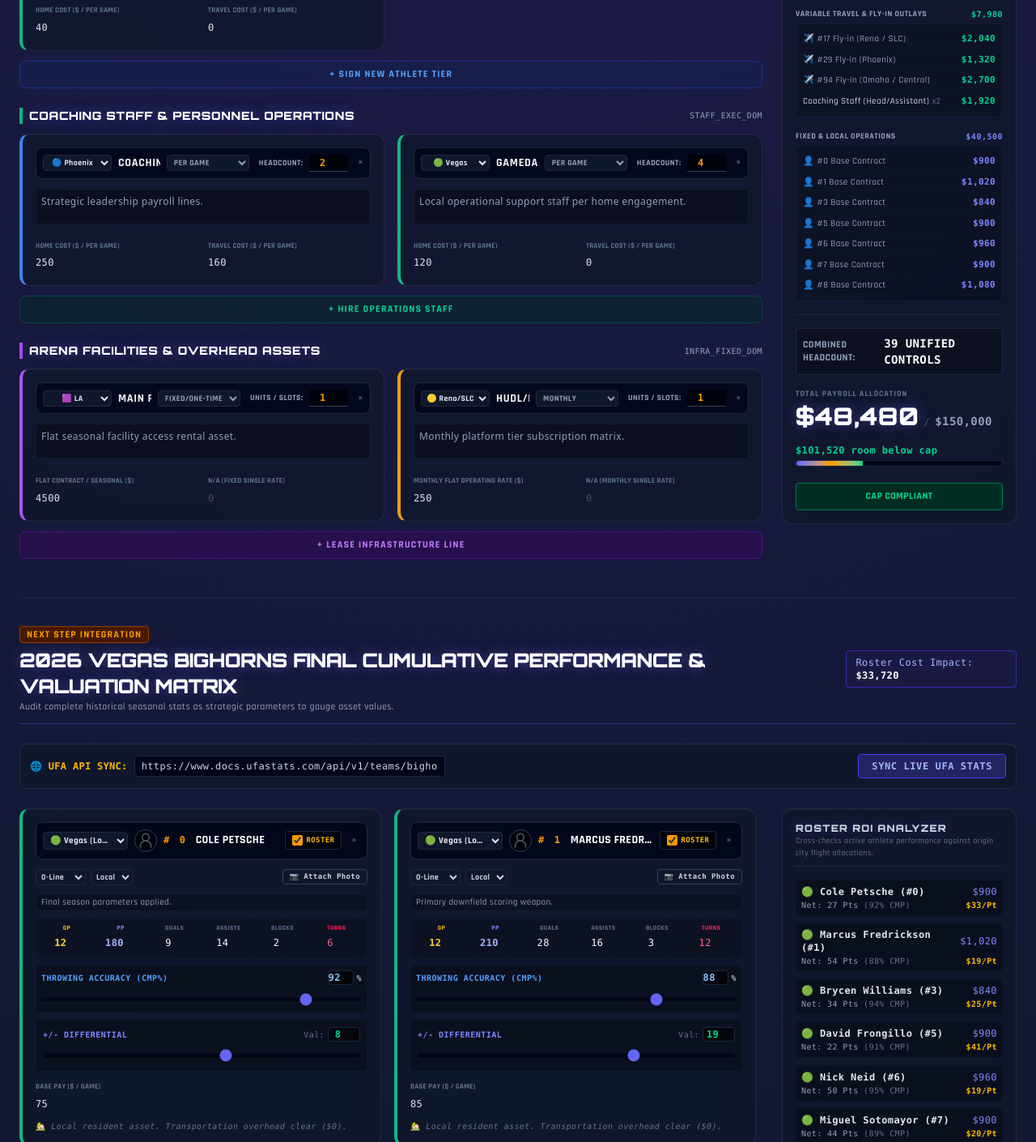
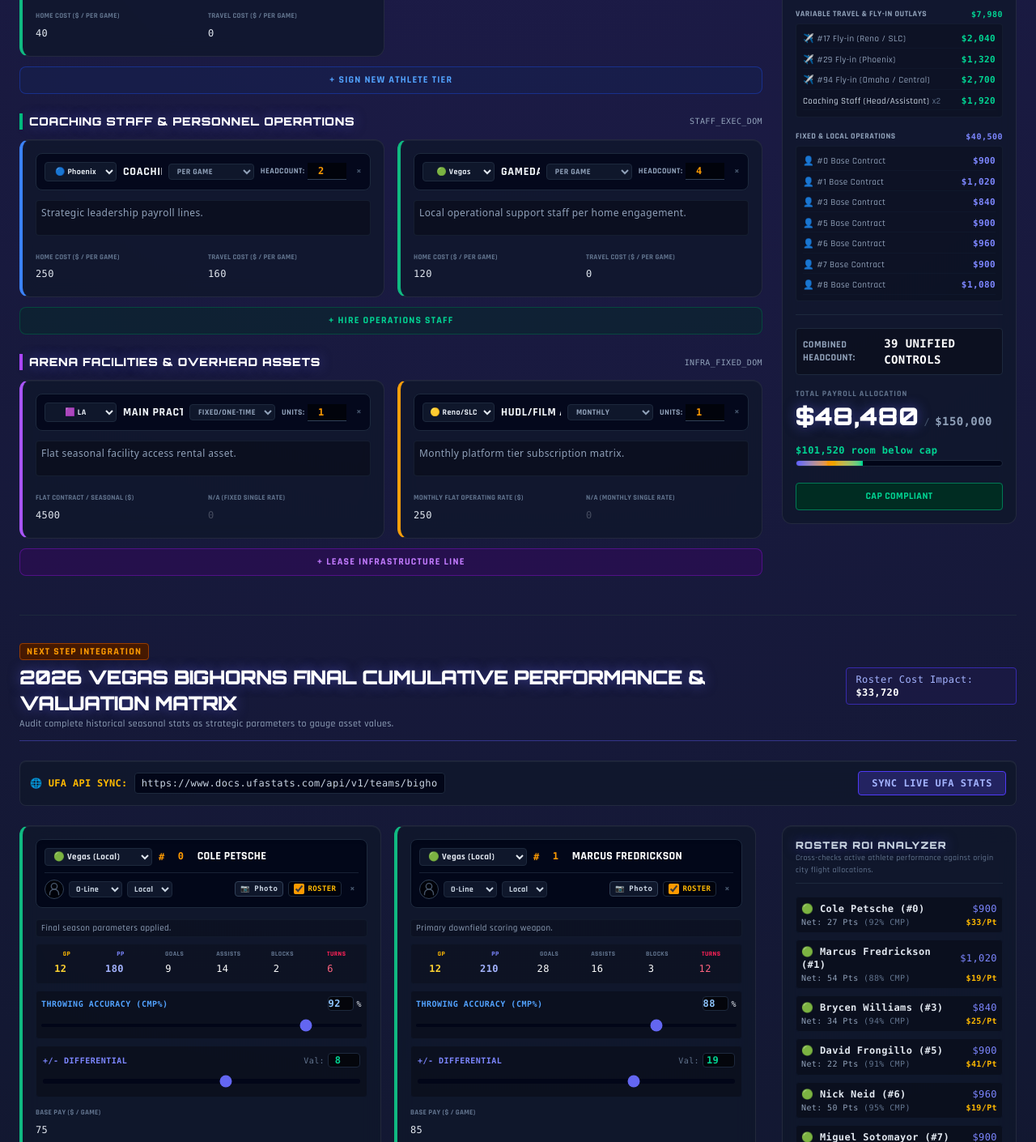
Before and after one commit to mzetsch29-blip/2KUFA, a plain HTML site: page index.html in a window 1280 px wide. Shown: the part 391-1801 px from the top of the page at 81% size. Drawn offline with nearby package versions, Linux system fonts and the light colour scheme.

Commit message:
Update index.html

```diff
--- a/index.html
+++ b/index.html
@@ -587,7 +587,7 @@
                     const currentThemeClass = `theme-card-${profile.color || 'phx'}`;
                     card.className = `hud-panel rounded-xl p-4 shadow-lg flex flex-col justify-between ${currentThemeClass}`;
 
-                    const countLabel = cat === 'overhead' ? 'Units / Slots:' : 'Headcount:';
+                    const countLabel = cat === 'overhead' ? 'Units:' : 'Headcount:';
 
                     let labelHome = 'Home Cost ($ / Per Game)';
                     let labelAway = 'Travel Cost ($ / Per Game)';
@@ -608,26 +608,28 @@
 
                     card.innerHTML = `
                         <div>
-                            <!-- Operational Header Banner -->
-                            <div class="bg-slate-950/80 border border-slate-800 p-2 rounded-lg flex items-center justify-between gap-2 mb-3">
-                                <div class="flex-1 flex items-center gap-2">
-                                    <select onchange="updateProfileField(${globalIndex}, 'color', this.value); renderProfiles();" class="bg-slate-900 border border-slate-800 text-[10px] rounded cursor-pointer p-0.5 text-center font-bold focus:outline-none focus:border-indigo-500">
+                            <!-- Refactored Operational Header Layout for Full Text Visibility -->
+                            <div class="bg-slate-950/80 border border-slate-800 p-2.5 rounded-lg flex flex-col sm:flex-row sm:items-center justify-between gap-2 mb-3">
+                                <div class="flex items-center gap-2 flex-1 min-w-0">
+                                    <select onchange="updateProfileField(${globalIndex}, 'color', this.value); renderProfiles();" class="bg-slate-900 border border-slate-800 text-[10px] rounded cursor-pointer p-1 text-center font-bold focus:outline-none focus:border-indigo-500">
                                         <option value="vegas" ${profile.color === 'vegas' ? 'selected' : ''}>🟢 Vegas</option>
                                         <option value="phx" ${profile.color === 'phx' ? 'selected' : ''}>🔵 Phoenix</option>
                                         <option value="la" ${profile.color === 'la' ? 'selected' : ''}>🟪 LA</option>
                                         <option value="reno" ${profile.color === 'reno' ? 'selected' : ''}>🟡 Reno/SLC</option>
                                         <option value="omaha" ${profile.color === 'omaha' ? 'selected' : ''}>🔴 Omaha</option>
                                     </select>
-                                    <input type="text" value="${profile.title}" onchange="updateProfileField(${globalIndex}, 'title', this.value)" class="bg-transparent font-bold text-sm text-slate-100 uppercase tracking-wider focus:outline-none focus:border-indigo-500 w-full">
+                                    <input type="text" value="${profile.title}" onchange="updateProfileField(${globalIndex}, 'title', this.value)" class="bg-transparent font-bold text-sm text-slate-100 uppercase tracking-wider focus:outline-none focus:border-indigo-500 flex-1 min-w-0">
                                 </div>
-                                <div class="flex items-center gap-2">
-                                    <select onchange="updateProfileField(${globalIndex}, 'model', this.value); renderProfiles();" class="bg-slate-900 border border-slate-800 text-[10px] font-bold text-slate-400 uppercase rounded px-1 py-0.5 focus:outline-none focus:border-indigo-500">
+                                <div class="flex items-center gap-2 flex-wrap justify-between sm:justify-end border-t border-slate-800/80 pt-1 sm:pt-0 sm:border-0">
+                                    <select onchange="updateProfileField(${globalIndex}, 'model', this.value); renderProfiles();" class="bg-slate-900 border border-slate-800 text-[10px] font-bold text-slate-400 uppercase rounded px-1.5 py-0.5 focus:outline-none focus:border-indigo-500">
                                         <option value="game" ${profile.model === 'game' ? 'selected' : ''}>Per Game</option>
                                         <option value="fixed" ${profile.model === 'fixed' ? 'selected' : ''}>Fixed/One-Time</option>
                                         <option value="monthly" ${profile.model === 'monthly' ? 'selected' : ''}>Monthly</option>
                                     </select>
-                                    <label class="text-[10px] font-bold text-slate-400 uppercase pl-1">${countLabel}</label>
+                                    <div class="flex items-center gap-1">
+                                        <label class="text-[10px] font-bold text-slate-400 uppercase">${countLabel}</label>
                                         <input type="number" value="${profile.count}" oninput="updateProfileField(${globalIndex}, 'count', parseInt(this.value) || 0)" class="w-12 bg-black/60 border-b border-slate-700 font-mono text-center text-xs py-0.5 text-amber-500 focus:outline-none focus:border-amber-400 font-bold">
+                                    </div>
                                     <button onclick="deleteProfile(${globalIndex})" class="text-slate-600 hover:text-rose-500 text-xs font-bold pl-1 cursor-pointer">×</button>
                                 </div>
                             </div>
@@ -772,51 +774,51 @@
 
                 card.innerHTML = `
                     <div>
-                        <!-- Player Card Top Name Title Banner -->
-                        <div class="bg-slate-950/90 border border-slate-800 p-2 rounded-lg mb-3 flex items-center justify-between gap-2 shadow-inner">
-                            <div class="flex items-center gap-2 flex-1 min-w-0">
-                                <select onchange="handleCityBadgeSelection(${idx}, this.value)" class="bg-slate-900 border border-slate-800 text-[11px] rounded px-1 py-0.5 focus:outline-none font-bold max-w-[105px] truncate">
+                        <!-- Fully Expanded High-Contrast Name Title Banner -->
+                        <div class="bg-slate-950/90 border border-slate-800 p-2.5 rounded-lg mb-3 shadow-inner space-y-2">
+                            <!-- Title Row 1: City Selector + Jersey Number + Player Name -->
+                            <div class="flex items-center gap-2 w-full">
+                                <select onchange="handleCityBadgeSelection(${idx}, this.value)" class="bg-slate-900 border border-slate-800 text-[11px] rounded px-1.5 py-0.5 focus:outline-none font-bold shrink-0">
                                     ${cityOptionsHtml}
                                 </select>
 
-                                <div class="w-7 h-7 bg-black/60 border border-slate-700 rounded-full flex items-center justify-center overflow-hidden flex-shrink-0">
-                                    <img src="${player.image || defaultAvatarSVG}" class="w-full h-full object-cover" alt="">
-                                </div>
-
-                                <div class="flex items-baseline gap-1 min-w-0 flex-1">
-                                    <span class="text-amber-500 font-mono font-bold text-xs">#</span>
-                                    <input type="text" value="${player.number}" onchange="updatePlayerField(${idx}, 'number', this.value)" class="bg-transparent text-xs text-amber-500 font-mono font-bold w-6 text-center focus:outline-none border-b border-transparent focus:border-amber-500">
-                                    <input type="text" value="${player.name}" onchange="updatePlayerField(${idx}, 'name', this.value)" class="bg-transparent font-black text-sm text-white uppercase tracking-wide focus:outline-none w-full border-b border-transparent focus:border-indigo-500 truncate">
+                                <div class="flex items-center gap-1.5 flex-1 min-w-0">
+                                    <span class="text-amber-500 font-mono font-bold text-xs shrink-0">#</span>
+                                    <input type="text" value="${player.number}" onchange="updatePlayerField(${idx}, 'number', this.value)" class="bg-transparent text-xs text-amber-500 font-mono font-bold w-7 text-center focus:outline-none border-b border-transparent focus:border-amber-500 shrink-0">
+                                    <input type="text" value="${player.name}" onchange="updatePlayerField(${idx}, 'name', this.value)" class="bg-transparent font-black text-sm text-white uppercase tracking-wide focus:outline-none w-full border-b border-transparent focus:border-indigo-500">
                                 </div>
                             </div>
 
-                            <div class="flex items-center gap-2 flex-shrink-0">
-                                <label class="flex items-center gap-1 cursor-pointer bg-black/50 border border-slate-800 px-2 py-1 rounded hover:border-amber-500 transition">
+                            <!-- Title Row 2: Roster Toggle + Line Selector + Photo Button + Delete -->
+                            <div class="flex items-center justify-between gap-2 border-t border-slate-800/80 pt-2 text-[10px]">
+                                <div class="flex items-center gap-1.5">
+                                    <div class="w-6 h-6 bg-black/60 border border-slate-700 rounded-full flex items-center justify-center overflow-hidden shrink-0">
+                                        <img src="${player.image || defaultAvatarSVG}" class="w-full h-full object-cover" alt="">
+                                    </div>
+                                    <select onchange="updatePlayerField(${idx}, 'line', this.value)" class="bg-slate-900 border border-slate-800 font-bold text-slate-300 rounded px-1 py-0.5 focus:outline-none">
+                                        <option value="O-Line" ${player.line === 'O-Line' ? 'selected' : ''}>O-Line</option>
+                                        <option value="D-Line" ${player.line === 'D-Line' ? 'selected' : ''}>D-Line</option>
+                                        <option value="Reserve" ${player.line === 'Reserve' ? 'selected' : ''}>Reserve</option>
+                                    </select>
+                                    <select onchange="updatePlayerField(${idx}, 'logistics', this.value); renderRosterStudio();" class="bg-slate-900 border border-slate-800 font-bold text-slate-300 rounded px-1 py-0.5 focus:outline-none">
+                                        <option value="local" ${player.logistics === 'local' ? 'selected' : ''}>Local</option>
+                                        <option value="fly-in" ${player.logistics === 'fly-in' ? 'selected' : ''}>Fly-In</option>
+                                        <option value="oneday" ${player.logistics === 'oneday' ? 'selected' : ''}>1-Day</option>
+                                    </select>
+                                </div>
+
+                                <div class="flex items-center gap-1.5 shrink-0">
+                                    <label class="bg-slate-900 border border-slate-700 hover:bg-slate-800 text-[9px] font-bold font-mono px-1.5 py-0.5 rounded cursor-pointer text-slate-300 transition">
+                                        📷 Photo
+                                        <input type="file" accept="image/*" onchange="catchLocalImageUpload(${idx}, this)" class="hidden">
+                                    </label>
+                                    <label class="flex items-center gap-1 cursor-pointer bg-black/50 border border-slate-800 px-1.5 py-0.5 rounded hover:border-amber-500 transition">
                                         <input type="checkbox" ${player.activeInRoster ? 'checked' : ''} onchange="togglePlayerActiveRoster(${idx}, this.checked); renderRosterStudio();" class="accent-amber-500 cursor-pointer">
                                         <span class="text-[9px] font-bold uppercase font-mono ${player.activeInRoster ? 'text-amber-400' : 'text-slate-500'}">ROSTER</span>
                                     </label>
                                     <button onclick="deletePlayer(${idx})" class="text-slate-600 hover:text-rose-500 font-bold text-xs cursor-pointer px-1">×</button>
                                 </div>
                             </div>
-
-                        <div class="flex items-center justify-between gap-2 mb-2">
-                            <div class="flex items-center gap-1.5">
-                                <select onchange="updatePlayerField(${idx}, 'line', this.value)" class="bg-slate-900 border border-slate-800 text-[10px] font-bold text-slate-300 rounded p-0.5 focus:outline-none">
-                                    <option value="O-Line" ${player.line === 'O-Line' ? 'selected' : ''}>O-Line</option>
-                                    <option value="D-Line" ${player.line === 'D-Line' ? 'selected' : ''}>D-Line</option>
-                                    <option value="Reserve" ${player.line === 'Reserve' ? 'selected' : ''}>Reserve</option>
-                                </select>
-                                <select onchange="updatePlayerField(${idx}, 'logistics', this.value); renderRosterStudio();" class="bg-slate-900 border border-slate-800 text-[10px] font-bold text-slate-300 rounded p-0.5 focus:outline-none">
-                                    <option value="local" ${player.logistics === 'local' ? 'selected' : ''}>Local</option>
-                                    <option value="fly-in" ${player.logistics === 'fly-in' ? 'selected' : ''}>Fly-In</option>
-                                    <option value="oneday" ${player.logistics === 'oneday' ? 'selected' : ''}>1-Day</option>
-                                </select>
-                            </div>
-
-                            <label class="bg-slate-900 border border-slate-700 hover:bg-slate-800 text-[9px] font-bold font-mono px-2 py-0.5 rounded cursor-pointer text-slate-300 transition">
-                                📷 Attach Photo
-                                <input type="file" accept="image/*" onchange="catchLocalImageUpload(${idx}, this)" class="hidden">
-                            </label>
                         </div>
 
                         <div class="mb-2">
```
Lines whose indentation alone changed are shown as unchanged.
